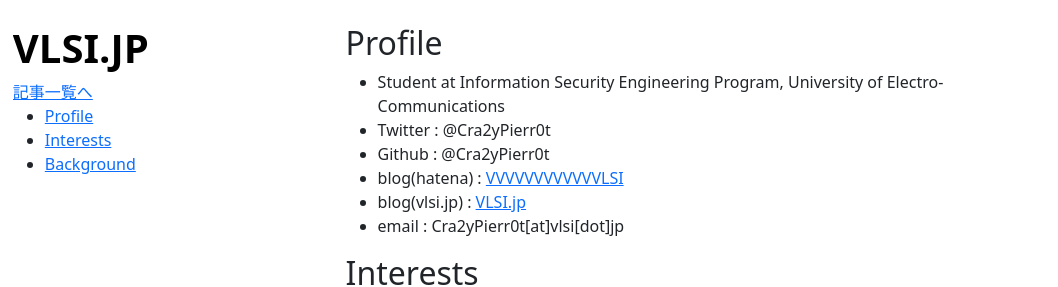
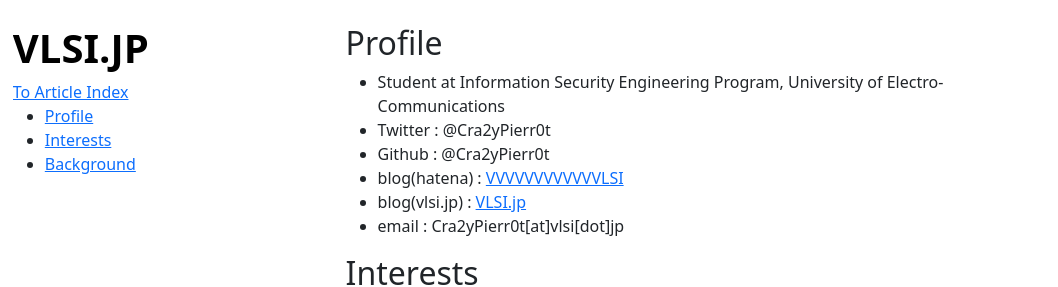
Before and after one commit to Cra2yPierr0t/Cra2yPierr0t.github.io, a Jekyll site: the page built from about.md, in a window 1280 px wide. Shown: the top 287 px of the page, without its empty margins (0-1058 px from the left). Built offline with Jekyll 4.4.1, drawn with Linux system fonts in a browser that asks for light colours.

Commit message:
change hyougen

```diff
--- a/_includes/navigation.html
+++ b/_includes/navigation.html
@@ -1,5 +1,5 @@
 <h1><a class="topname" href="https://vlsi.jp/" style="color:#000000; text-decoration:none;">VLSI.JP</a></h1>
 <nav>
-    <a href="https://vlsi.jp"> 記事一覧へ </a>
+    <a href="https://vlsi.jp"> To Article Index </a>
     {% include toc.html html=content %}
 </nav>
```
